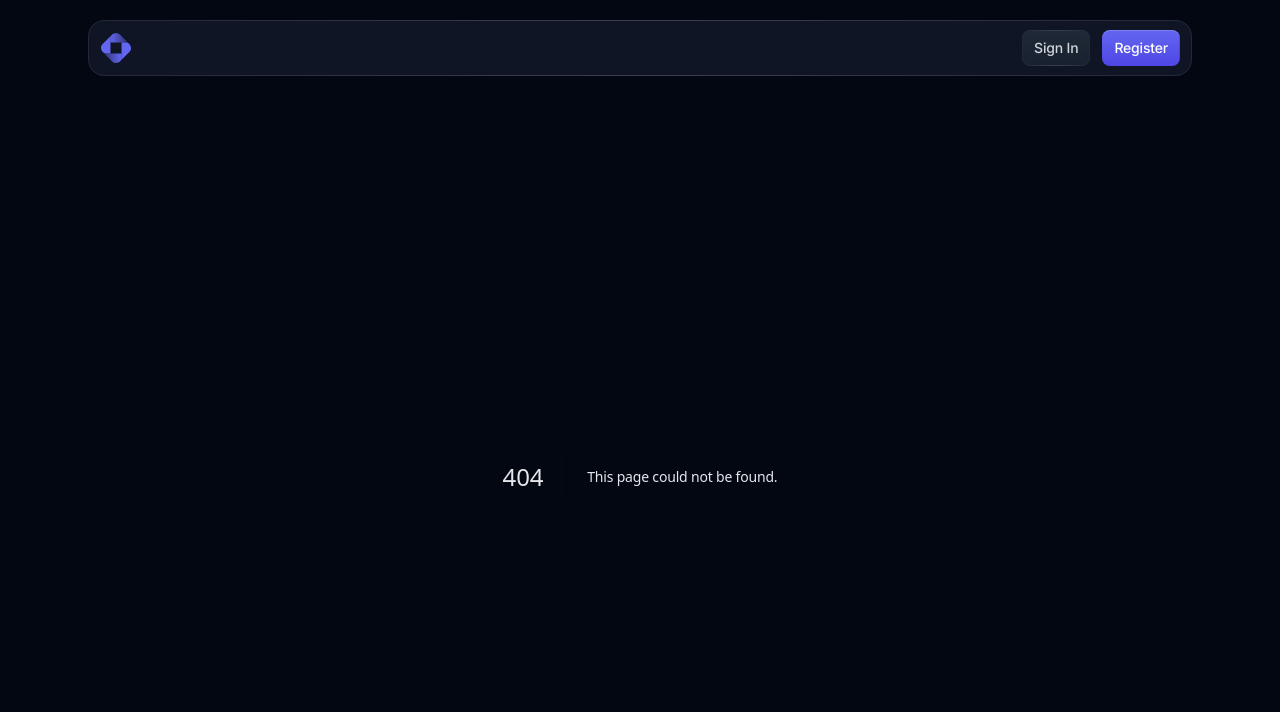
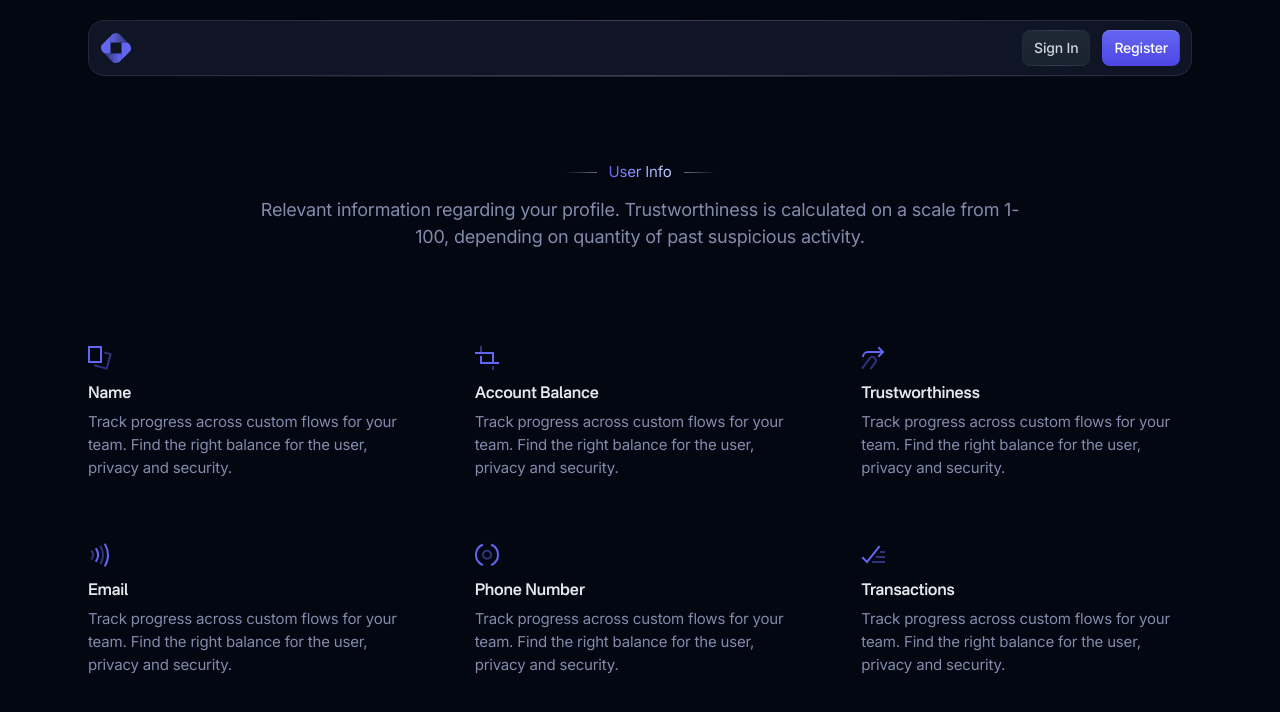
Before and after one commit to tanushchauhan/branchless, a Next.js app: page /info in a window 1280 px wide. Before the commit this address had no page. Shown: the top 712 px of the page. Built offline with nearby package versions, Linux system fonts and the light colour scheme.

Commit message:
Add info page

```diff
--- /dev/null
+++ b/app/info/page.tsx
@@ -0,0 +1,25 @@
+export const metadata = {
+    title: "User Info",
+    description: "Here's the relevant information regarding this user, in order for you to make more secure decisions.",
+  };
+
+  import PageIllustration from "@/components/page-illustration";
+  import Hero from "@/components/hero-home";
+  import Workflows from "@/components/workflows";
+  import Features from "@/components/features";
+  import Testimonials from "@/components/testimonials";
+  import Cta from "@/components/cta";
+import InfoFeatures from "@/components/infoFeatures";
+
+  export default function Home() {
+    return (
+      <>
+        {/*<PageIllustration />*/}
+        {/*<Hero />*/}
+        {/*<Workflows />*/}
+        <InfoFeatures />
+        {/*<Testimonials />*/}
+        {/*<Cta />*/}
+      </>
+    );
+  }
--- /dev/null
+++ b/components/infoFeatures.tsx
@@ -0,0 +1,161 @@
+export default function InfoFeatures() {
+  return (
+    <section className="relative">
+      <div
+        className="pointer-events-none absolute left-1/2 top-0 -z-10 -mt-20 -translate-x-1/2"
+        aria-hidden="true"
+      >
+      </div>
+      <div className="mx-auto max-w-6xl px-4 sm:px-6">
+        <div className="border-t py-12 [border-image:linear-gradient(to_right,transparent,theme(colors.slate.400/.25),transparent)1] md:py-20">
+          {/* Section header */}
+          <div className="mx-auto max-w-3xl pb-4 text-center md:pb-12">
+            <div className="inline-flex items-center gap-3 pb-3 before:h-px before:w-8 before:bg-gradient-to-r before:from-transparent before:to-indigo-200/50 after:h-px after:w-8 after:bg-gradient-to-l after:from-transparent after:to-indigo-200/50">
+              <span className="inline-flex bg-gradient-to-r from-indigo-500 to-indigo-200 bg-clip-text text-transparent">
+                User Info
+              </span>
+            </div>
+
+            <p className="text-lg text-indigo-200/65">
+              Relevant information regarding your profile. Trustworthiness is calculated on a scale from 1-100,
+              depending on quantity of past suspicious activity.
+            </p>
+          </div>
+          <div className="flex justify-center pb-4 md:pb-12" data-aos="fade-up">
+          </div>
+          {/* Items */}
+          <div className="mx-auto grid max-w-sm gap-12 sm:max-w-none sm:grid-cols-2 md:gap-x-14 md:gap-y-16 lg:grid-cols-3">
+            <article>
+              <svg
+                className="mb-3 fill-indigo-500"
+                xmlns="http://www.w3.org/2000/svg"
+                width={24}
+                height={24}
+              >
+                <path d="M0 0h14v17H0V0Zm2 2v13h10V2H2Z" />
+                <path
+                  fillOpacity=".48"
+                  d="m16.295 5.393 7.528 2.034-4.436 16.412L5.87 20.185l.522-1.93 11.585 3.132 3.392-12.55-5.597-1.514.522-1.93Z"
+                />
+              </svg>
+              <h3 className="mb-1 font-nacelle text-[1rem] font-semibold text-gray-200">
+                Name
+              </h3>
+              <p className="text-indigo-200/65">
+                Track progress across custom flows for your team. Find the right
+                balance for the user, privacy and security.
+              </p>
+            </article>
+            <article>
+              <svg
+                className="mb-3 fill-indigo-500"
+                xmlns="http://www.w3.org/2000/svg"
+                width={24}
+                height={24}
+              >
+                <path fillOpacity=".48" d="M7 8V0H5v8h2Zm12 16v-4h-2v4h2Z" />
+                <path d="M19 6H0v2h17v8H7v-6H5v8h19v-2h-5V6Z" />
+              </svg>
+              <h3 className="mb-1 font-nacelle text-[1rem] font-semibold text-gray-200">
+                Account Balance
+              </h3>
+              <p className="text-indigo-200/65">
+                Track progress across custom flows for your team. Find the right
+                balance for the user, privacy and security.
+              </p>
+            </article>
+            <article>
+              <svg
+                className="mb-3 fill-indigo-500"
+                xmlns="http://www.w3.org/2000/svg"
+                width={24}
+                height={24}
+              >
+                <path d="M23.414 6 18 .586 16.586 2l3 3H7a6 6 0 0 0-6 6h2a4 4 0 0 1 4-4h12.586l-3 3L18 11.414 23.414 6Z" />
+                <path
+                  fillOpacity=".48"
+                  d="M13.01 12.508a2.5 2.5 0 0 0-3.502.482L1.797 23.16.203 21.952l7.71-10.17a4.5 4.5 0 1 1 7.172 5.437l-4.84 6.386-1.594-1.209 4.841-6.385a2.5 2.5 0 0 0-.482-3.503Z"
+                />
+              </svg>
+              <h3 className="mb-1 font-nacelle text-[1rem] font-semibold text-gray-200">
+                Trustworthiness
+              </h3>
+              <p className="text-indigo-200/65">
+                Track progress across custom flows for your team. Find the right
+                balance for the user, privacy and security.
+              </p>
+            </article>
+            <article>
+              <svg
+                className="mb-3 fill-indigo-500"
+                xmlns="http://www.w3.org/2000/svg"
+                width={24}
+                height={24}
+              >
+                <path
+                  fillOpacity=".48"
+                  d="m3.031 9.05-.593-.805 1.609-1.187.594.804a6.966 6.966 0 0 1 0 8.276l-.594.805-1.61-1.188.594-.805a4.966 4.966 0 0 0 0-5.9Z"
+                />
+                <path d="m7.456 6.676-.535-.845 1.69-1.07.534.844a11.944 11.944 0 0 1 0 12.789l-.535.845-1.69-1.071.536-.845a9.944 9.944 0 0 0 0-10.647Z" />
+                <path
+                  d="m11.888 4.35-.514-.858 1.717-1.027.513.858a16.9 16.9 0 0 1 2.4 8.677 16.9 16.9 0 0 1-2.4 8.676l-.513.859-1.717-1.028.514-.858A14.9 14.9 0 0 0 14.003 12a14.9 14.9 0 0 0-2.115-7.65Z"
+                  opacity=".48"
+                />
+                <path d="m16.321 2-.5-.866 1.733-1 .5.866A22 22 0 0 1 21 12c0 3.852-1.017 7.636-2.948 10.97l-.502.865-1.73-1.003.501-.865A19.878 19.878 0 0 0 19 12a20 20 0 0 0-2.679-10Z" />
+              </svg>
+              <h3 className="mb-1 font-nacelle text-[1rem] font-semibold text-gray-200">
+                Email
+              </h3>
+              <p className="text-indigo-200/65">
+                Track progress across custom flows for your team. Find the right
+                balance for the user, privacy and security.
+              </p>
+            </article>
+            <article>
+              <svg
+                className="mb-3 fill-indigo-500"
+                xmlns="http://www.w3.org/2000/svg"
+                width={24}
+                height={24}
+              >
+                <path
+                  fillOpacity=".48"
+                  d="M12 8.8a3 3 0 1 0 0 6 3 3 0 0 0 0-6Zm-5 3a5 5 0 1 1 10 0 5 5 0 0 1-10 0Z"
+                />
+                <path d="m7.454 2.891.891-.454L7.437.655l-.891.454a12 12 0 0 0 0 21.382l.89.454.91-1.781-.892-.455a10 10 0 0 1 0-17.818ZM17.456 1.11l-.891-.454-.909 1.782.891.454a10 10 0 0 1 0 17.819l-.89.454.908 1.781.89-.454a12 12 0 0 0 0-21.382Z" />
+              </svg>
+              <h3 className="mb-1 font-nacelle text-[1rem] font-semibold text-gray-200">
+                Phone Number
+              </h3>
+              <p className="text-indigo-200/65">
+                Track progress across custom flows for your team. Find the right
+                balance for the user, privacy and security.
+              </p>
+            </article>
+            <article>
+              <svg
+                className="mb-3 fill-indigo-500"
+                xmlns="http://www.w3.org/2000/svg"
+                width={24}
+                height={24}
+              >
+                <path
+                  fillOpacity=".48"
+                  d="M19 8h5v2h-5V8Zm-4 5h9v2h-9v-2Zm9 5H11v2h13v-2Z"
+                />
+                <path d="M19.406 3.844 6.083 20.497.586 15 2 13.586l3.917 3.917L17.844 2.595l1.562 1.25Z" />
+              </svg>
+              <h3 className="mb-1 font-nacelle text-[1rem] font-semibold text-gray-200">
+                Transactions
+              </h3>
+              <p className="text-indigo-200/65">
+                Track progress across custom flows for your team. Find the right
+                balance for the user, privacy and security.
+              </p>
+            </article>
+          </div>
+        </div>
+      </div>
+    </section>
+  );
+}
--- a/package.json
+++ b/package.json
@@ -11,6 +11,7 @@
   "dependencies": {
     "@headlessui/react": "^2.2.0",
     "@tailwindcss/forms": "^0.5.9",
+    "@types/aos": "^3.0.7",
     "aos": "^2.3.4",
     "next": "15.0.3",
     "react": "19.0.0-rc-66855b96-20241106",
```
Also changed, not shown: 1 other file (tests, documents, lock files or other folders).
